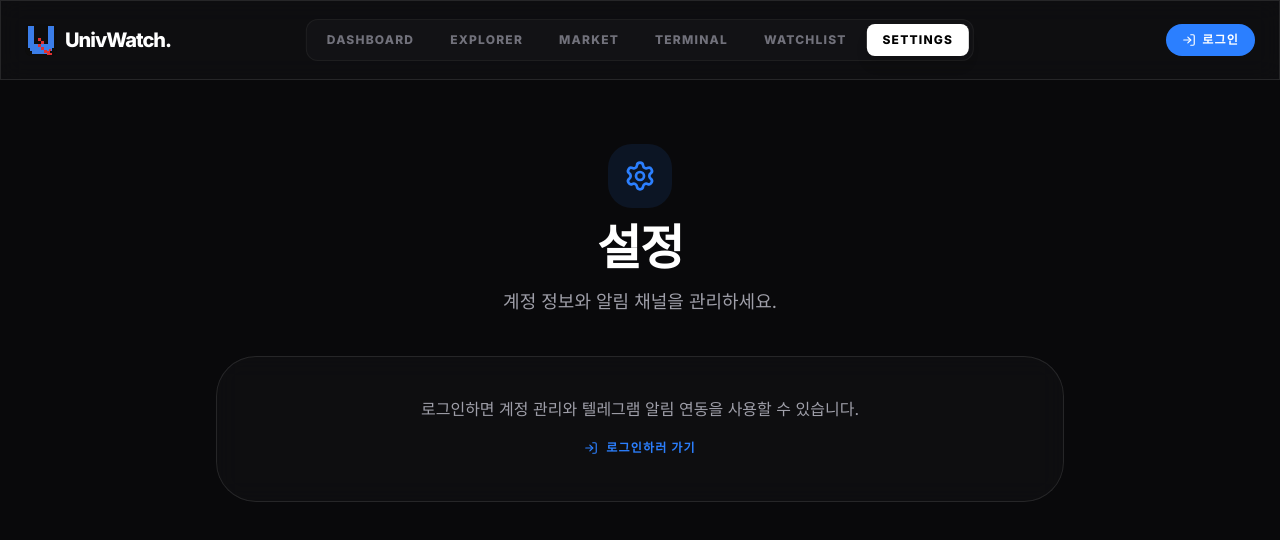
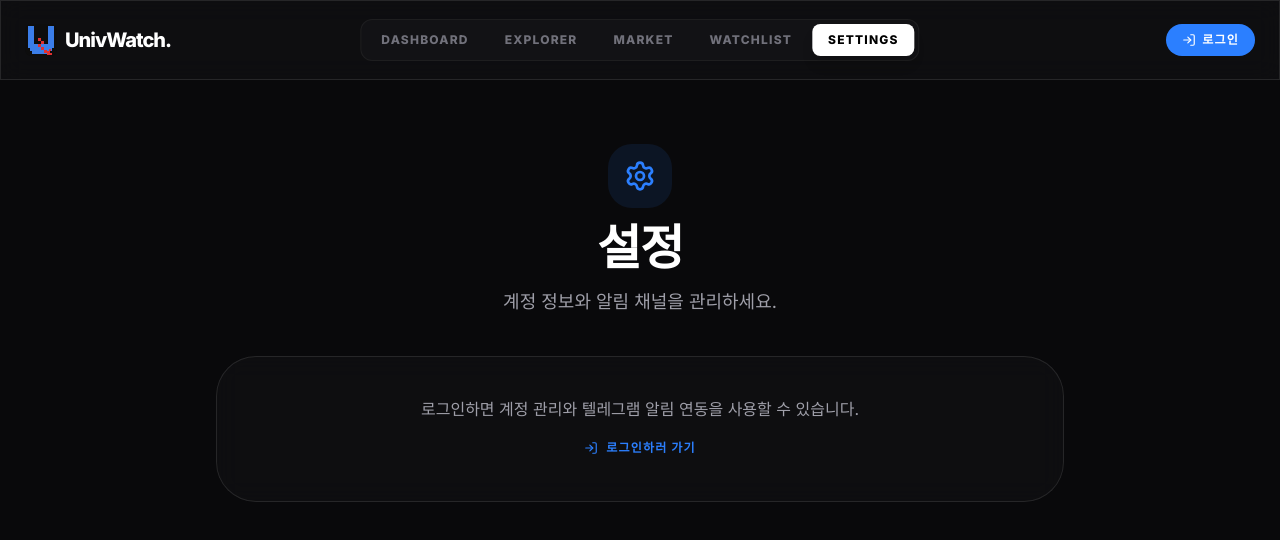
Before and after one commit to CHOOSLA/univstore-tracker, a Next.js app in the folder packages/web-dashboard/: page /settings in a window 1280 px wide. Shown: the top 540 px of the page. Built offline with nearby package versions, Linux system fonts and the light colour scheme; no server answers; the database is empty.

Commit message:
feat(dashboard): Terminal을 관리자 전용으로 제한
- 세션에 isAdmin 플래그 추가 (ADMIN_EMAILS 화이트리스트 매칭)
- Navbar에서 비관리자에게 Terminal 메뉴 숨김
- Terminal 페이지 서버 가드: 비관리자 URL 직접 접근 시 홈으로 리다이렉트

```diff
--- a/packages/web-dashboard/src/app/terminal/page.tsx
+++ b/packages/web-dashboard/src/app/terminal/page.tsx
@@ -1,12 +1,17 @@
 import React from 'react';
+import { redirect } from "next/navigation";
 import { prisma } from "@/lib/prisma";
 import Redis from 'ioredis';
 import TerminalView from "@/components/terminal/TerminalView";
 import { getStorageMetrics } from "./actions";
+import { isAdmin } from "@/lib/admin";
 
 export const dynamic = 'force-dynamic';
 
 export default async function TerminalPage() {
+  // 관리자 전용. 비관리자는 홈으로 리다이렉트 (URL 직접 접근 차단)
+  if (!(await isAdmin())) redirect('/');
+
   // 1. Redis 큐 사이즈 조회
   const redisUrl = process.env.REDIS_URL || 'redis://localhost:6379';
   const url = new URL(redisUrl);
--- a/packages/web-dashboard/src/auth.ts
+++ b/packages/web-dashboard/src/auth.ts
@@ -18,8 +18,15 @@ export const { handlers, auth, signIn, signOut } = NextAuth({
   session: { strategy: "database" },
   callbacks: {
     // database 세션: user(DB row)의 id를 세션에 노출 → 서버 액션에서 소유자 식별
+    // isAdmin: ADMIN_EMAILS 화이트리스트 매칭. 클라이언트(Navbar 등)에서 관리 메뉴 노출 제어용.
+    // (admin.ts를 import하면 auth↔admin 순환참조라 여기서 인라인 계산)
     session({ session, user }) {
-      if (session.user) session.user.id = user.id;
+      if (session.user) {
+        session.user.id = user.id;
+        const admins = (process.env.ADMIN_EMAILS || "")
+          .split(",").map((s) => s.trim().toLowerCase()).filter(Boolean);
+        session.user.isAdmin = !!user.email && admins.includes(user.email.toLowerCase());
+      }
       return session;
     },
   },
--- a/packages/web-dashboard/src/components/Navbar.tsx
+++ b/packages/web-dashboard/src/components/Navbar.tsx
@@ -3,6 +3,7 @@
 import React, { useEffect, useState } from 'react';
 import Link from 'next/link';
 import { usePathname } from 'next/navigation';
+import { useSession } from 'next-auth/react';
 import { cn } from "@/lib/utils";
 import AuthButton from "@/components/AuthButton";
 
@@ -10,13 +11,15 @@ const NAV_ITEMS = [
   { name: 'Dashboard', href: '/' },
   { name: 'Explorer', href: '/products' },
   { name: 'Market', href: '/market' },
-  { name: 'Terminal', href: '/terminal' },
+  { name: 'Terminal', href: '/terminal', adminOnly: true },
   { name: 'Watchlist', href: '/watchlist' },
   { name: 'Settings', href: '/settings' },
 ];
 
 export function Navbar() {
   const pathname = usePathname();
+  const { data: session } = useSession();
+  const isAdmin = session?.user?.isAdmin;
   const [mounted, setMounted] = useState(false);
 
   useEffect(() => {
@@ -42,7 +45,7 @@ export function Navbar() {
 
       {/* Desktop Navigation — 좌측 로고/우측 액션 폭과 무관하게 화면 정중앙 고정 */}
       <div className="hidden md:flex items-center space-x-1 bg-zinc-900/50 p-1 rounded-xl border border-white/5 absolute left-1/2 top-1/2 -translate-x-1/2 -translate-y-1/2">
-        {NAV_ITEMS.map((item) => {
+        {NAV_ITEMS.filter((item) => !item.adminOnly || isAdmin).map((item) => {
           const isActive = pathname === item.href || (item.href !== '/' && pathname?.startsWith(item.href));
           return (
             <Link
--- a/packages/web-dashboard/src/types/next-auth.d.ts
+++ b/packages/web-dashboard/src/types/next-auth.d.ts
@@ -4,6 +4,7 @@ declare module "next-auth" {
   interface Session {
     user: {
       id: string;
+      isAdmin?: boolean;
     } & DefaultSession["user"];
   }
 }
```
